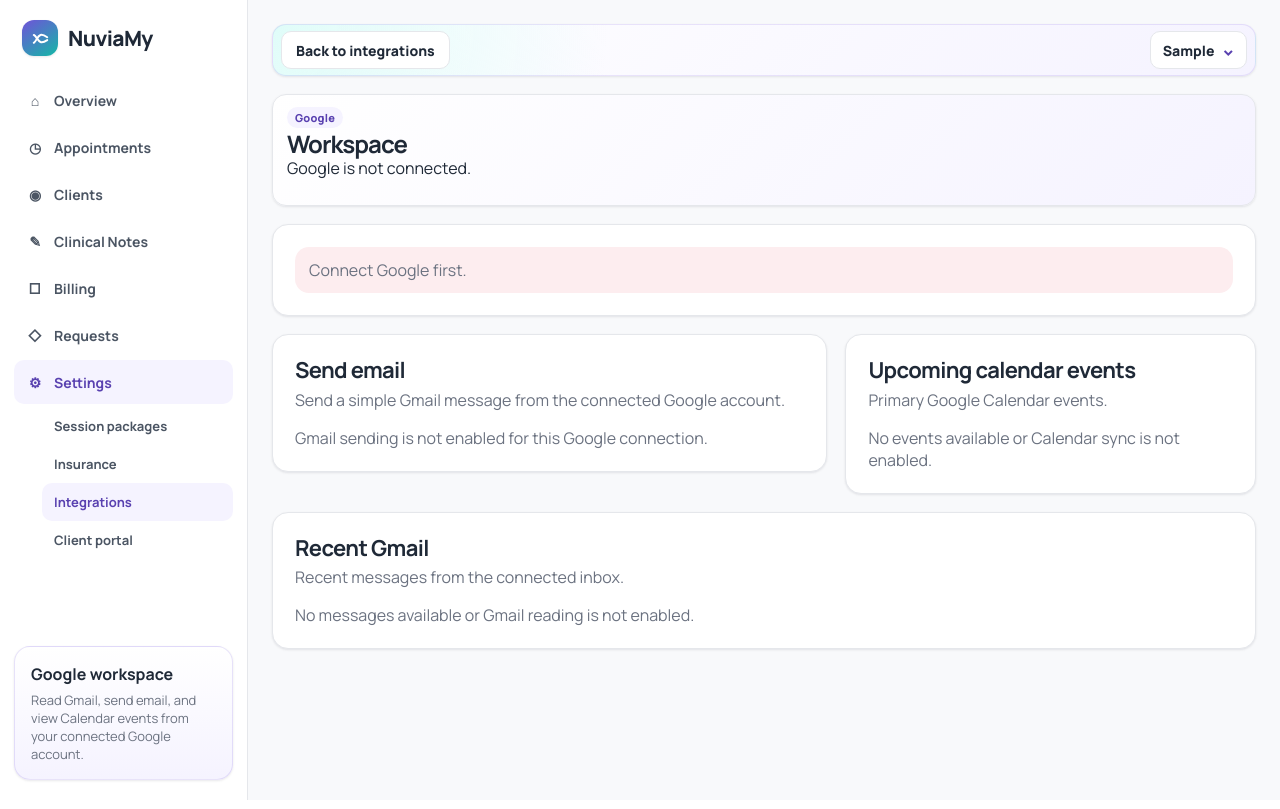
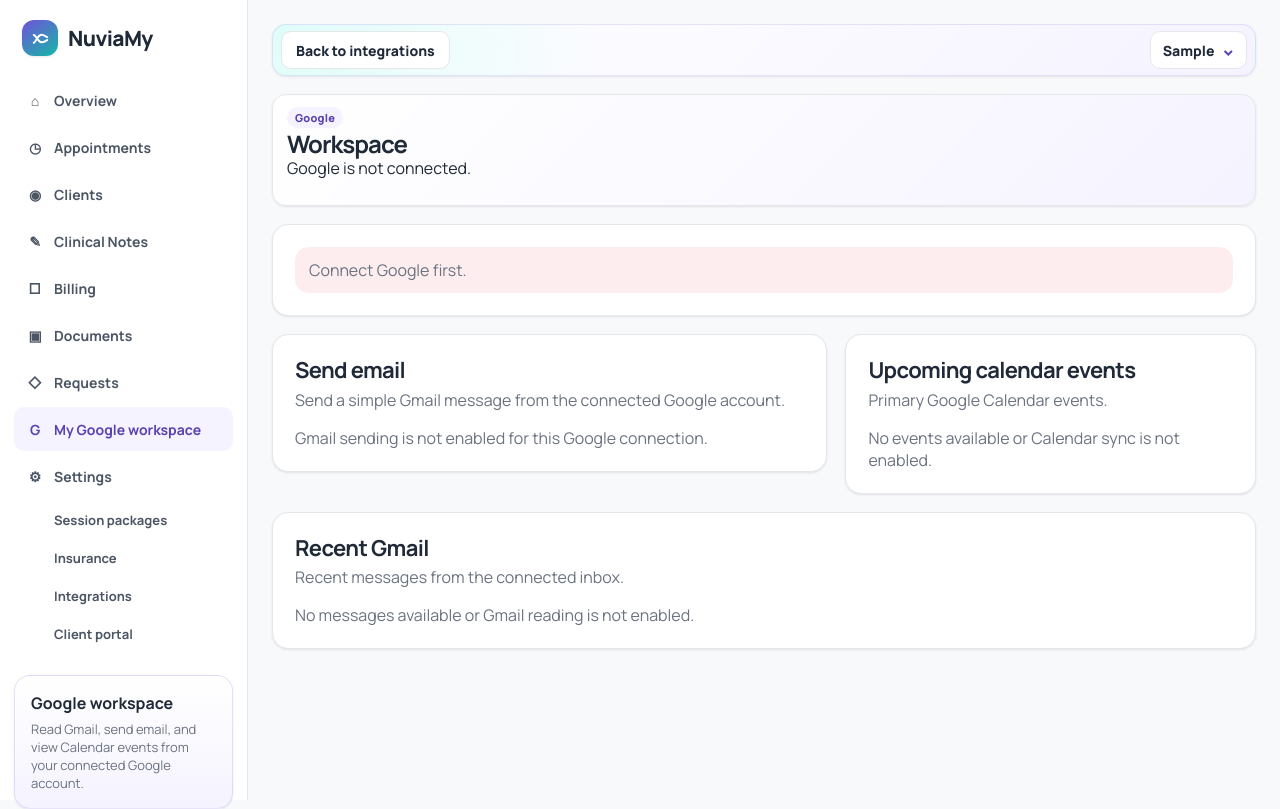
Before and after one commit to richard9106/django-analytics-dashboard, a Django app: page /settings/integrations/google/workspace/ in a window 1280 px wide. Run offline with Django 5.2, Linux system fonts and the light colour scheme; the visitor is signed in with stand-in values (Sample User, id 1); data that the repository does not hold is empty.

Commit message:
Fix templates Documents menu no present

```diff
--- a/apps/portal/context_processors.py
+++ b/apps/portal/context_processors.py
@@ -1,19 +1,25 @@
 from apps.accounts.access import get_practice_for_user, is_client_user
+from apps.practices.models import ExternalIntegration
 from .models import ClientPortalRequest
 
 
 def portal_request_badge(request):
     user = getattr(request, 'user', None)
     if not user or not user.is_authenticated or is_client_user(user):
-        return {'open_portal_request_count': 0}
+        return {'open_portal_request_count': 0, 'google_workspace_connected': False}
 
     practice = get_practice_for_user(user)
     if not practice:
-        return {'open_portal_request_count': 0}
+        return {'open_portal_request_count': 0, 'google_workspace_connected': False}
 
     return {
         'open_portal_request_count': ClientPortalRequest.objects.filter(
             practice=practice,
             status__in=[ClientPortalRequest.Status.NEW, ClientPortalRequest.Status.REVIEWED],
-        ).count()
+        ).count(),
+        'google_workspace_connected': ExternalIntegration.objects.filter(
+            practice=practice,
+            provider=ExternalIntegration.Provider.GOOGLE,
+            status=ExternalIntegration.Status.CONNECTED,
+        ).exists(),
     }
--- a/templates/appointments/form.html
+++ b/templates/appointments/form.html
@@ -30,6 +30,7 @@
         <a class="nav-item" href="{% url 'billing:list' %}"><span>□</span>Billing</a>
         <a class="nav-item" href="{% url 'documents:list' %}"><span>▣</span>Documents</a>
         <a class="nav-item nav-item-with-badge" href="{% url 'portal_requests:list' %}"><span>◇</span>Requests{% if open_portal_request_count %}<strong class="nav-badge">{{ open_portal_request_count }}</strong>{% endif %}</a>
+        {% if google_workspace_connected %}<a class="nav-item" href="{% url 'practice_settings:google_workspace' %}"><span>G</span>My Google workspace</a>{% endif %}
         <details class="sidebar-settings"><summary class="nav-item"><span>⚙</span>Settings</summary><a class="nav-item subitem" href="{% url 'settings:package_templates' %}">Session packages</a><a class="nav-item subitem" href="{% url 'settings:insurance' %}">Insurance</a><a class="nav-item subitem" href="{% url 'practice_settings:integrations' %}">Integrations</a><a class="nav-item subitem" href="{% url 'portal_settings:portal_access' %}">Client portal</a></details>
       </nav>
 
--- a/templates/appointments/list.html
+++ b/templates/appointments/list.html
@@ -30,6 +30,7 @@
         <a class="nav-item" href="{% url 'billing:list' %}"><span>□</span>Billing</a>
         <a class="nav-item" href="{% url 'documents:list' %}"><span>▣</span>Documents</a>
         <a class="nav-item nav-item-with-badge" href="{% url 'portal_requests:list' %}"><span>◇</span>Requests{% if open_portal_request_count %}<strong class="nav-badge">{{ open_portal_request_count }}</strong>{% endif %}</a>
+        {% if google_workspace_connected %}<a class="nav-item" href="{% url 'practice_settings:google_workspace' %}"><span>G</span>My Google workspace</a>{% endif %}
         <details class="sidebar-settings"><summary class="nav-item"><span>⚙</span>Settings</summary><a class="nav-item subitem" href="{% url 'settings:package_templates' %}">Session packages</a><a class="nav-item subitem" href="{% url 'settings:insurance' %}">Insurance</a><a class="nav-item subitem" href="{% url 'practice_settings:integrations' %}">Integrations</a><a class="nav-item subitem" href="{% url 'portal_settings:portal_access' %}">Client portal</a></details>
       </nav>
 
--- a/templates/billing/list.html
+++ b/templates/billing/list.html
@@ -21,6 +21,7 @@
         <a class="nav-item active" href="{% url 'billing:list' %}"><span>□</span>Billing</a>
         <a class="nav-item" href="{% url 'documents:list' %}"><span>▣</span>Documents</a>
         <a class="nav-item nav-item-with-badge" href="{% url 'portal_requests:list' %}"><span>◇</span>Requests{% if open_portal_request_count %}<strong class="nav-badge">{{ open_portal_request_count }}</strong>{% endif %}</a>
+        {% if google_workspace_connected %}<a class="nav-item" href="{% url 'practice_settings:google_workspace' %}"><span>G</span>My Google workspace</a>{% endif %}
         <details class="sidebar-settings"><summary class="nav-item"><span>⚙</span>Settings</summary><a class="nav-item subitem" href="{% url 'settings:package_templates' %}">Session packages</a><a class="nav-item subitem" href="{% url 'settings:insurance' %}">Insurance</a><a class="nav-item subitem" href="{% url 'practice_settings:integrations' %}">Integrations</a><a class="nav-item subitem" href="{% url 'portal_settings:portal_access' %}">Client portal</a></details>
       </nav>
       <div class="sidebar-card"><strong>Billing workspace</strong><p>Track invoices, payments, and prepaid session packages.</p></div>
--- a/templates/clients/form.html
+++ b/templates/clients/form.html
@@ -30,6 +30,7 @@
         <a class="nav-item" href="{% url 'billing:list' %}"><span>□</span>Billing</a>
         <a class="nav-item" href="{% url 'documents:list' %}"><span>▣</span>Documents</a>
         <a class="nav-item nav-item-with-badge" href="{% url 'portal_requests:list' %}"><span>◇</span>Requests{% if open_portal_request_count %}<strong class="nav-badge">{{ open_portal_request_count }}</strong>{% endif %}</a>
+        {% if google_workspace_connected %}<a class="nav-item" href="{% url 'practice_settings:google_workspace' %}"><span>G</span>My Google workspace</a>{% endif %}
         <details class="sidebar-settings"><summary class="nav-item"><span>⚙</span>Settings</summary><a class="nav-item subitem" href="{% url 'settings:package_templates' %}">Session packages</a><a class="nav-item subitem" href="{% url 'settings:insurance' %}">Insurance</a><a class="nav-item subitem" href="{% url 'practice_settings:integrations' %}">Integrations</a><a class="nav-item subitem" href="{% url 'portal_settings:portal_access' %}">Client portal</a></details>
       </nav>
 
--- a/templates/clients/list.html
+++ b/templates/clients/list.html
@@ -30,6 +30,7 @@
         <a class="nav-item" href="{% url 'billing:list' %}"><span>□</span>Billing</a>
         <a class="nav-item" href="{% url 'documents:list' %}"><span>▣</span>Documents</a>
         <a class="nav-item nav-item-with-badge" href="{% url 'portal_requests:list' %}"><span>◇</span>Requests{% if open_portal_request_count %}<strong class="nav-badge">{{ open_portal_request_count }}</strong>{% endif %}</a>
+        {% if google_workspace_connected %}<a class="nav-item" href="{% url 'practice_settings:google_workspace' %}"><span>G</span>My Google workspace</a>{% endif %}
         <details class="sidebar-settings"><summary class="nav-item"><span>⚙</span>Settings</summary><a class="nav-item subitem" href="{% url 'settings:package_templates' %}">Session packages</a><a class="nav-item subitem" href="{% url 'settings:insurance' %}">Insurance</a><a class="nav-item subitem" href="{% url 'practice_settings:integrations' %}">Integrations</a><a class="nav-item subitem" href="{% url 'portal_settings:portal_access' %}">Client portal</a></details>
       </nav>
 
--- a/templates/clinical/form.html
+++ b/templates/clinical/form.html
@@ -21,6 +21,7 @@
         <a class="nav-item" href="{% url 'billing:list' %}"><span>□</span>Billing</a>
         <a class="nav-item" href="{% url 'documents:list' %}"><span>▣</span>Documents</a>
         <a class="nav-item nav-item-with-badge" href="{% url 'portal_requests:list' %}"><span>◇</span>Requests{% if open_portal_request_count %}<strong class="nav-badge">{{ open_portal_request_count }}</strong>{% endif %}</a>
+        {% if google_workspace_connected %}<a class="nav-item" href="{% url 'practice_settings:google_workspace' %}"><span>G</span>My Google workspace</a>{% endif %}
         <details class="sidebar-settings"><summary class="nav-item"><span>⚙</span>Settings</summary><a class="nav-item subitem" href="{% url 'settings:package_templates' %}">Session packages</a><a class="nav-item subitem" href="{% url 'settings:insurance' %}">Insurance</a><a class="nav-item subitem" href="{% url 'practice_settings:integrations' %}">Integrations</a><a class="nav-item subitem" href="{% url 'portal_settings:portal_access' %}">Client portal</a></details>
       </nav>
       <div class="sidebar-card"><strong>Clinical documentation</strong><p>Notes can be saved as drafts or locked when complete.</p></div>
--- a/templates/clinical/list.html
+++ b/templates/clinical/list.html
@@ -24,6 +24,7 @@
         <a class="nav-item" href="{% url 'billing:list' %}"><span>□</span>Billing</a>
         <a class="nav-item" href="{% url 'documents:list' %}"><span>▣</span>Documents</a>
         <a class="nav-item nav-item-with-badge" href="{% url 'portal_requests:list' %}"><span>◇</span>Requests{% if open_portal_request_count %}<strong class="nav-badge">{{ open_portal_request_count }}</strong>{% endif %}</a>
+        {% if google_workspace_connected %}<a class="nav-item" href="{% url 'practice_settings:google_workspace' %}"><span>G</span>My Google workspace</a>{% endif %}
         <details class="sidebar-settings"><summary class="nav-item"><span>⚙</span>Settings</summary><a class="nav-item subitem" href="{% url 'settings:package_templates' %}">Session packages</a><a class="nav-item subitem" href="{% url 'settings:insurance' %}">Insurance</a><a class="nav-item subitem" href="{% url 'practice_settings:integrations' %}">Integrations</a><a class="nav-item subitem" href="{% url 'portal_settings:portal_access' %}">Client portal</a></details>
       </nav>
       <div class="sidebar-card"><strong>Clinical documentation</strong><p>Notes are scoped by practice and can be locked when complete.</p></div>
--- a/templates/dashboard/index.html
+++ b/templates/dashboard/index.html
@@ -30,6 +30,7 @@
         <a class="nav-item" href="{% url 'billing:list' %}"><span>□</span>Billing</a>
         <a class="nav-item" href="{% url 'documents:list' %}"><span>▣</span>Documents</a>
         <a class="nav-item nav-item-with-badge" href="{% url 'portal_requests:list' %}"><span>◇</span>Requests{% if open_portal_request_count %}<strong class="nav-badge">{{ open_portal_request_count }}</strong>{% endif %}</a>
+        {% if google_workspace_connected %}<a class="nav-item" href="{% url 'practice_settings:google_workspace' %}"><span>G</span>My Google workspace</a>{% endif %}
         <details class="sidebar-settings"><summary class="nav-item"><span>⚙</span>Settings</summary><a class="nav-item subitem" href="{% url 'settings:package_templates' %}">Session packages</a><a class="nav-item subitem" href="{% url 'settings:insurance' %}">Insurance</a><a class="nav-item subitem" href="{% url 'practice_settings:integrations' %}">Integrations</a><a class="nav-item subitem" href="{% url 'portal_settings:portal_access' %}">Client portal</a></details>
       </nav>
 
--- a/templates/documents/list.html
+++ b/templates/documents/list.html
@@ -21,6 +21,7 @@
         <a class="nav-item" href="{% url 'billing:list' %}"><span>□</span>Billing</a>
         <a class="nav-item active" href="{% url 'documents:list' %}"><span>▣</span>Documents</a>
         <a class="nav-item nav-item-with-badge" href="{% url 'portal_requests:list' %}"><span>◇</span>Requests{% if open_portal_request_count %}<strong class="nav-badge">{{ open_portal_request_count }}</strong>{% endif %}</a>
+        {% if google_workspace_connected %}<a class="nav-item" href="{% url 'practice_settings:google_workspace' %}"><span>G</span>My Google workspace</a>{% endif %}
         <details class="sidebar-settings"><summary class="nav-item"><span>⚙</span>Settings</summary><a class="nav-item subitem" href="{% url 'settings:package_templates' %}">Session packages</a><a class="nav-item subitem" href="{% url 'settings:insurance' %}">Insurance</a><a class="nav-item subitem" href="{% url 'practice_settings:integrations' %}">Integrations</a><a class="nav-item subitem" href="{% url 'portal_settings:portal_access' %}">Client portal</a></details>
       </nav>
       <div class="sidebar-card"><strong>Document storage</strong><p>Files are practice-scoped now and ready for R2-backed storage later.</p></div>
--- a/templates/requests/list.html
+++ b/templates/requests/list.html
@@ -21,6 +21,7 @@
         <a class="nav-item" href="{% url 'billing:list' %}"><span>□</span>Billing</a>
         <a class="nav-item" href="{% url 'documents:list' %}"><span>▣</span>Documents</a>
         <a class="nav-item active nav-item-with-badge" href="{% url 'portal_requests:list' %}"><span>◇</span>Requests{% if open_portal_request_count %}<strong class="nav-badge">{{ open_portal_request_count }}</strong>{% endif %}</a>
+        {% if google_workspace_connected %}<a class="nav-item" href="{% url 'practice_settings:google_workspace' %}"><span>G</span>My Google workspace</a>{% endif %}
         <details class="sidebar-settings"><summary class="nav-item"><span>⚙</span>Settings</summary><a class="nav-item subitem" href="{% url 'settings:package_templates' %}">Session packages</a><a class="nav-item subitem" href="{% url 'settings:insurance' %}">Insurance</a><a class="nav-item subitem" href="{% url 'practice_settings:integrations' %}">Integrations</a><a class="nav-item subitem" href="{% url 'portal_settings:portal_access' %}">Client portal</a></details>
       </nav>
       <div class="sidebar-card"><strong>Client requests</strong><p>Review portal messages and mark them as handled.</p></div>
--- a/templates/settings/google_workspace.html
+++ b/templates/settings/google_workspace.html
@@ -13,7 +13,7 @@
   <div class="app-shell">
     <aside class="sidebar" aria-label="Primary navigation">
       <a class="brand" href="{% url 'dashboard' %}"><span class="logo-mark" aria-hidden="true"><svg viewBox="0 0 24 24" fill="none"><path d="M5 16.5c3-1.8 3.4-7 7-8.2 2.1-.7 4 .3 7 2.4" stroke="white" stroke-width="2.1" stroke-linecap="round"/><path d="M5 8.3c2.8 1.7 4.2 6.3 7 7.3 2.3.9 4.2-.1 7-1.9" stroke="white" stroke-width="2.1" stroke-linecap="round"/></svg></span><span>NuviaMy</span></a>
-      <nav class="nav-list"><a class="nav-item" href="{% url 'dashboard' %}"><span>⌂</span>Overview</a><a class="nav-item" href="{% url 'appointments:list' %}"><span>◷</span>Appointments</a><a class="nav-item" href="{% url 'clients:list' %}"><span>◉</span>Clients</a><a class="nav-item" href="{% url 'clinical:list' %}"><span>✎</span>Clinical Notes</a><a class="nav-item" href="{% url 'billing:list' %}"><span>□</span>Billing</a><a class="nav-item nav-item-with-badge" href="{% url 'portal_requests:list' %}"><span>◇</span>Requests{% if open_portal_request_count %}<strong class="nav-badge">{{ open_portal_request_count }}</strong>{% endif %}</a><details class="sidebar-settings" open><summary class="nav-item active"><span>⚙</span>Settings</summary><a class="nav-item subitem" href="{% url 'settings:package_templates' %}">Session packages</a><a class="nav-item subitem" href="{% url 'settings:insurance' %}">Insurance</a><a class="nav-item active subitem" href="{% url 'practice_settings:integrations' %}">Integrations</a><a class="nav-item subitem" href="{% url 'portal_settings:portal_access' %}">Client portal</a></details></nav>
+      <nav class="nav-list"><a class="nav-item" href="{% url 'dashboard' %}"><span>⌂</span>Overview</a><a class="nav-item" href="{% url 'appointments:list' %}"><span>◷</span>Appointments</a><a class="nav-item" href="{% url 'clients:list' %}"><span>◉</span>Clients</a><a class="nav-item" href="{% url 'clinical:list' %}"><span>✎</span>Clinical Notes</a><a class="nav-item" href="{% url 'billing:list' %}"><span>□</span>Billing</a><a class="nav-item" href="{% url 'documents:list' %}"><span>▣</span>Documents</a><a class="nav-item nav-item-with-badge" href="{% url 'portal_requests:list' %}"><span>◇</span>Requests{% if open_portal_request_count %}<strong class="nav-badge">{{ open_portal_request_count }}</strong>{% endif %}</a><a class="nav-item active" href="{% url 'practice_settings:google_workspace' %}"><span>G</span>My Google workspace</a><details class="sidebar-settings" open><summary class="nav-item"><span>⚙</span>Settings</summary><a class="nav-item subitem" href="{% url 'settings:package_templates' %}">Session packages</a><a class="nav-item subitem" href="{% url 'settings:insurance' %}">Insurance</a><a class="nav-item subitem" href="{% url 'practice_settings:integrations' %}">Integrations</a><a class="nav-item subitem" href="{% url 'portal_settings:portal_access' %}">Client portal</a></details></nav>
       <div class="sidebar-card"><strong>Google workspace</strong><p>Read Gmail, send email, and view Calendar events from your connected Google account.</p></div>
     </aside>
     <main class="app-main">
--- a/templates/settings/integrations.html
+++ b/templates/settings/integrations.html
@@ -13,7 +13,7 @@
   <div class="app-shell">
     <aside class="sidebar" aria-label="Primary navigation">
       <a class="brand" href="{% url 'dashboard' %}"><span class="logo-mark" aria-hidden="true"><svg viewBox="0 0 24 24" fill="none"><path d="M5 16.5c3-1.8 3.4-7 7-8.2 2.1-.7 4 .3 7 2.4" stroke="white" stroke-width="2.1" stroke-linecap="round"/><path d="M5 8.3c2.8 1.7 4.2 6.3 7 7.3 2.3.9 4.2-.1 7-1.9" stroke="white" stroke-width="2.1" stroke-linecap="round"/></svg></span><span>NuviaMy</span></a>
-      <nav class="nav-list"><a class="nav-item" href="{% url 'dashboard' %}"><span>⌂</span>Overview</a><a class="nav-item" href="{% url 'appointments:list' %}"><span>◷</span>Appointments</a><a class="nav-item" href="{% url 'clients:list' %}"><span>◉</span>Clients</a><a class="nav-item" href="{% url 'clinical:list' %}"><span>✎</span>Clinical Notes</a><a class="nav-item" href="{% url 'billing:list' %}"><span>□</span>Billing</a><a class="nav-item nav-item-with-badge" href="{% url 'portal_requests:list' %}"><span>◇</span>Requests{% if open_portal_request_count %}<strong class="nav-badge">{{ open_portal_request_count }}</strong>{% endif %}</a><details class="sidebar-settings" open><summary class="nav-item active"><span>⚙</span>Settings</summary><a class="nav-item subitem" href="{% url 'settings:package_templates' %}">Session packages</a><a class="nav-item subitem" href="{% url 'settings:insurance' %}">Insurance</a><a class="nav-item active subitem" href="{% url 'practice_settings:integrations' %}">Integrations</a><a class="nav-item subitem" href="{% url 'portal_settings:portal_access' %}">Client portal</a></details></nav>
+      <nav class="nav-list"><a class="nav-item" href="{% url 'dashboard' %}"><span>⌂</span>Overview</a><a class="nav-item" href="{% url 'appointments:list' %}"><span>◷</span>Appointments</a><a class="nav-item" href="{% url 'clients:list' %}"><span>◉</span>Clients</a><a class="nav-item" href="{% url 'clinical:list' %}"><span>✎</span>Clinical Notes</a><a class="nav-item" href="{% url 'billing:list' %}"><span>□</span>Billing</a><a class="nav-item" href="{% url 'documents:list' %}"><span>▣</span>Documents</a><a class="nav-item nav-item-with-badge" href="{% url 'portal_requests:list' %}"><span>◇</span>Requests{% if open_portal_request_count %}<strong class="nav-badge">{{ open_portal_request_count }}</strong>{% endif %}</a>{% if google_workspace_connected %}<a class="nav-item" href="{% url 'practice_settings:google_workspace' %}"><span>G</span>My Google workspace</a>{% endif %}<details class="sidebar-settings" open><summary class="nav-item active"><span>⚙</span>Settings</summary><a class="nav-item subitem" href="{% url 'settings:package_templates' %}">Session packages</a><a class="nav-item subitem" href="{% url 'settings:insurance' %}">Insurance</a><a class="nav-item active subitem" href="{% url 'practice_settings:integrations' %}">Integrations</a><a class="nav-item subitem" href="{% url 'portal_settings:portal_access' %}">Client portal</a></details></nav>
       <div class="sidebar-card"><strong>Integrations</strong><p>Connect Google once for Gmail, Calendar, and Drive. Dropbox remains separate.</p></div>
     </aside>
     <main class="app-main">
--- a/templates/settings/package_templates.html
+++ b/templates/settings/package_templates.html
@@ -19,7 +19,9 @@
         <a class="nav-item" href="{% url 'clients:list' %}"><span>◉</span>Clients</a>
         <a class="nav-item" href="{% url 'clinical:list' %}"><span>✎</span>Clinical Notes</a>
         <a class="nav-item" href="{% url 'billing:list' %}"><span>□</span>Billing</a>
+        <a class="nav-item" href="{% url 'documents:list' %}"><span>▣</span>Documents</a>
         <a class="nav-item nav-item-with-badge" href="{% url 'portal_requests:list' %}"><span>◇</span>Requests{% if open_portal_request_count %}<strong class="nav-badge">{{ open_portal_request_count }}</strong>{% endif %}</a>
+        {% if google_workspace_connected %}<a class="nav-item" href="{% url 'practice_settings:google_workspace' %}"><span>G</span>My Google workspace</a>{% endif %}
         <details class="sidebar-settings" open><summary class="nav-item active"><span>⚙</span>Settings</summary><a class="nav-item active subitem" href="{% url 'settings:package_templates' %}">Session packages</a><a class="nav-item subitem" href="{% url 'settings:insurance' %}">Insurance</a><a class="nav-item subitem" href="{% url 'practice_settings:integrations' %}">Integrations</a><a class="nav-item subitem" href="{% url 'portal_settings:portal_access' %}">Client portal</a></details>
       </nav>
       <div class="sidebar-card"><strong>Package settings</strong><p>Preconfigure prepaid package names, session counts, and prices.</p></div>
--- a/templates/settings/portal_access.html
+++ b/templates/settings/portal_access.html
@@ -21,6 +21,7 @@
         <a class="nav-item" href="{% url 'billing:list' %}"><span>□</span>Billing</a>
         <a class="nav-item" href="{% url 'documents:list' %}"><span>▣</span>Documents</a>
         <a class="nav-item nav-item-with-badge" href="{% url 'portal_requests:list' %}"><span>◇</span>Requests{% if open_portal_request_count %}<strong class="nav-badge">{{ open_portal_request_count }}</strong>{% endif %}</a>
+        {% if google_workspace_connected %}<a class="nav-item" href="{% url 'practice_settings:google_workspace' %}"><span>G</span>My Google workspace</a>{% endif %}
         <details class="sidebar-settings" open><summary class="nav-item active"><span>⚙</span>Settings</summary><a class="nav-item subitem" href="{% url 'settings:package_templates' %}">Session packages</a><a class="nav-item subitem" href="{% url 'settings:insurance' %}">Insurance</a><a class="nav-item subitem" href="{% url 'practice_settings:integrations' %}">Integrations</a><a class="nav-item active subitem" href="{% url 'portal_settings:portal_access' %}">Client portal</a></details>
       </nav>
       <div class="sidebar-card"><strong>Client portal</strong><p>Create and manage client-facing portal accounts.</p></div>
```
Also changed, not shown: templates/settings/insurance.html (+1 -1 lines).
